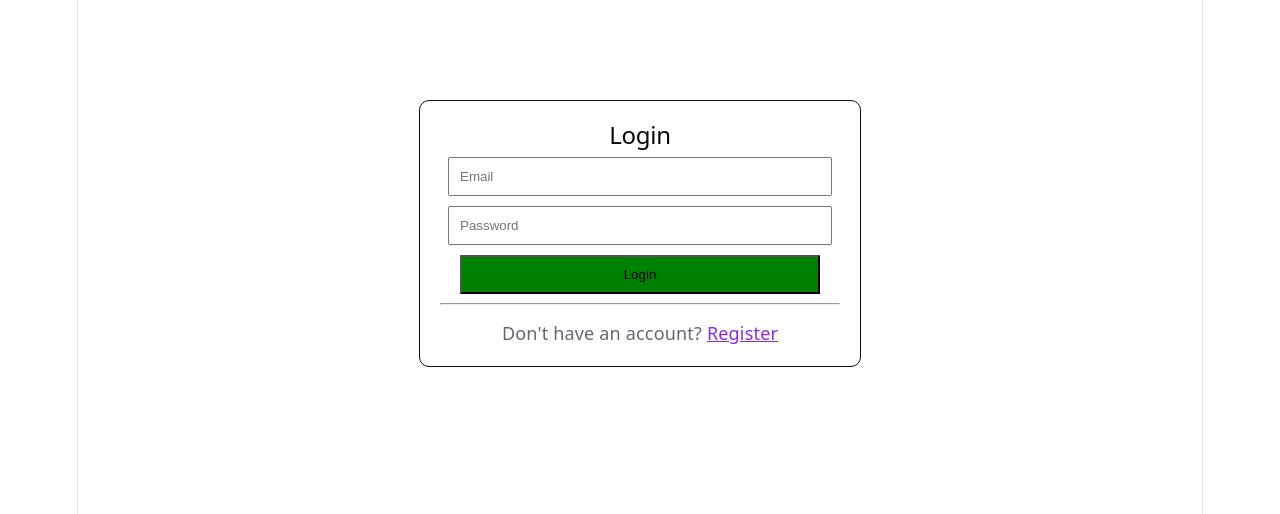
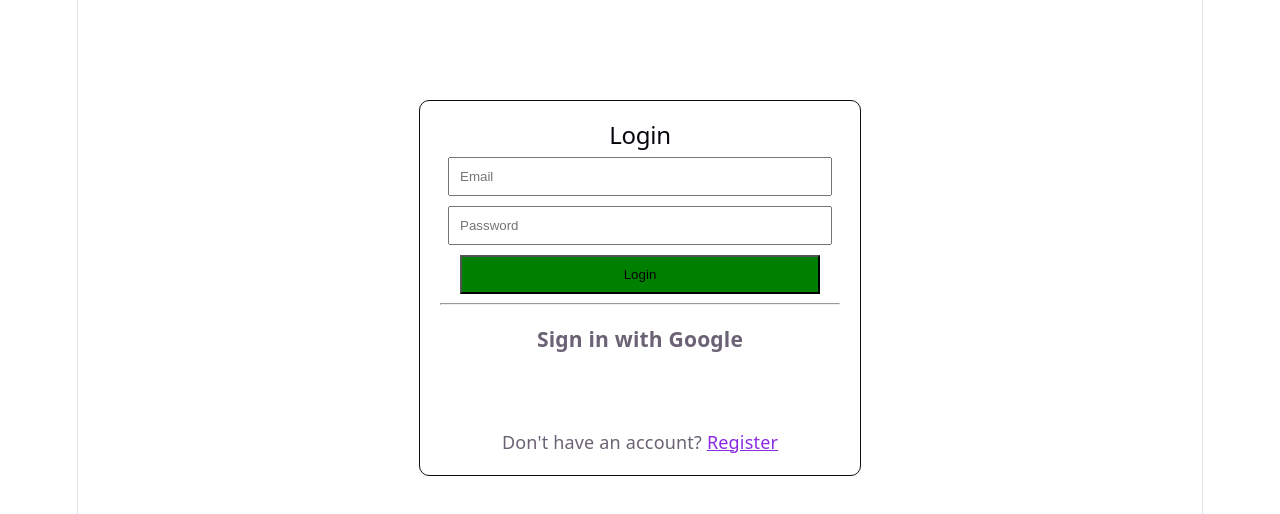
Before and after one commit to Kapilmahale/phonehost, a React (Vite) app in the folder client/: page /login in a window 1280 px wide. Shown: the top 514 px of the page. Built offline with nearby package versions, Linux system fonts and the light colour scheme.

Commit message:
google login button added

```diff
--- a/client/src/pages/Login.jsx
+++ b/client/src/pages/Login.jsx
@@ -94,14 +94,14 @@ function Login() {
 
       <hr />
 
-      {/* <h3> Sign in with Google </h3>
+      <h3> Sign in with Google </h3>
 
       <GoogleLogin onSuccess={googleSuccess}  onError={()=>{
          console.log(
            "Google Login Failed"
          );
        }}
-     /> */}
+     />
 
       <p style={{ marginTop: "15px" }}>
         Don't have an account?{" "}
```
Also changed, not shown: 3 other files (tests, documents, lock files or other folders).
